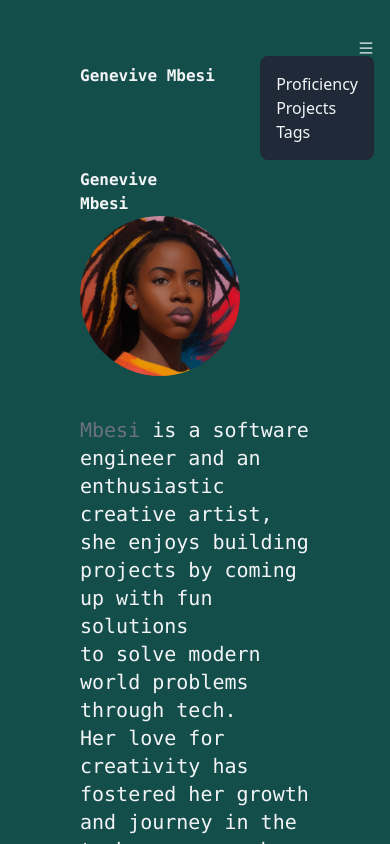
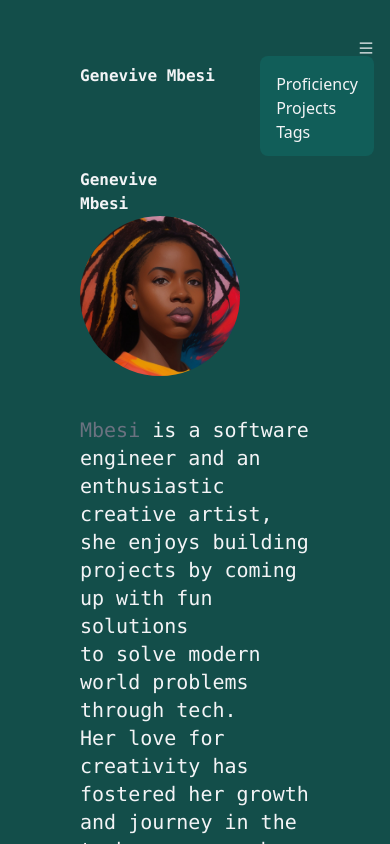
Before and after one commit to Genevive-Mbesi/Portfolio, a React (Create React App) app in the folder portfolio/: page / in a window 390 px wide. Both pictures are taken after a click on the element 366 px from the left and 48 px from the top of the page. Shown: the top 844 px of the page. Built offline with nearby package versions, Linux system fonts and the light colour scheme.

Commit message:
nav response

```diff
--- a/portfolio/src/components/navbar.jsx
+++ b/portfolio/src/components/navbar.jsx
@@ -23,9 +23,9 @@ export default function Navbar() {
         <ul
           className={`${
             showMenu
-              ? "flex flex-col bg-gray-800 p-4 rounded-lg"
+              ? "flex flex-col bg-teal-800 p-4 rounded-lg"
               : "hidden"
-          } lg:flex lg:flex-row lg:items-center absolute top-12 right-4 text-s flex   mt-2`}
+          } lg:flex lg:flex-row lg:items-center absolute top-12 right-4 text-s pb-3 flex   mt-2`}
         >
           <li className=" lg:mb-0 lg:mr-10  ">
             <Link to="/proficiency">Proficiency</Link>
```
